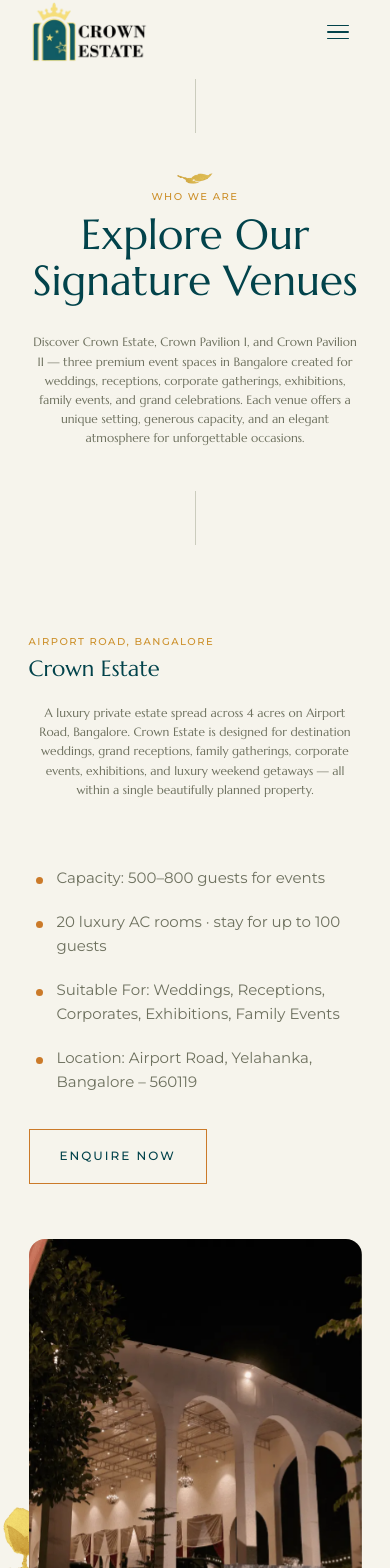
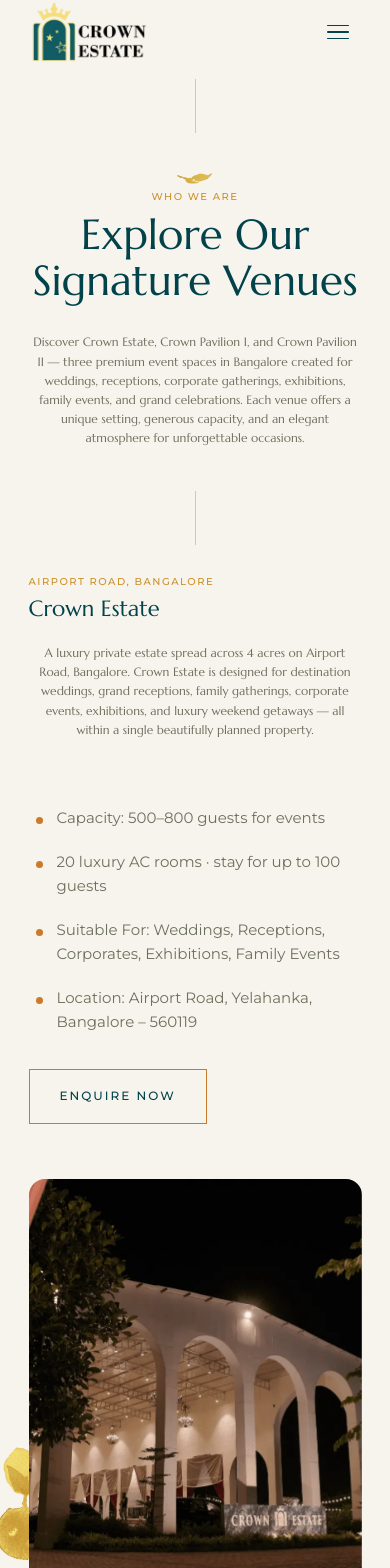
Before and after one commit to vedavyas8688/Crown-Estate, a React (Vite) app: page /about in a window 390 px wide. Shown: the top 1568 px of the page. Built offline with nearby package versions, Linux system fonts and the light colour scheme.

Commit message:
new changes

```diff
--- a/src/pages/AboutPage.jsx
+++ b/src/pages/AboutPage.jsx
@@ -44,12 +44,8 @@
 
       {/* Section heading */}
       <div className="section first">
-        <div className="content">
-          {/* <div className="block-heading margin" style={{ textAlign: 'center', alignItems: 'center', marginBottom: '60px' }} data-reveal>
-            <img src="/images/subtitle.png" loading="lazy" alt="" width="62" className="image-subtitle" />
-            <div className="subtitle">Our Properties<br /></div>
-            <h2 className="heading">Spaces built for extraordinary celebrations</h2>
-          </div> */}
+        <div className="content venue1-responsiveness">
+
 
           {/* Crown Estate — text left, image right */}
           <div className="w-layout-grid grid-2-columns">
@@ -100,7 +96,7 @@
 
       {/* Crown Pavilion I — image left, text right (mobile: text top, image bottom) */}
       <div className="section">
-        <div className="content">
+        <div className="content venue2-responsiveness">
           <div className="w-layout-grid grid-2-columns venue-flip">
             <div className="block-image" data-reveal>
               <div className="overflow-image" style={{ borderRadius: "16px" }}>
@@ -151,7 +147,7 @@
 
       {/* Crown Pavilion II — text left, image right */}
       <div className="section">
-        <div className="content">
+        <div className="content venue3-responsiveness ">
           <div className="w-layout-grid grid-2-columns">
             <div className="block-text" data-reveal>
               <div className="subtitle" style={{ marginBottom: "6px" }}>
--- a/src/styles/globals.css
+++ b/src/styles/globals.css
@@ -1180,3 +1180,42 @@
     margin-top: -85px;
   }
 }
+
+
+/* ---- about section venue1 —   */
+@media (max-width: 767px) {
+  .venue1-responsiveness{
+    margin-top: -80px;
+  }
+}
+
+@media (max-width: 479px) {
+  .venue1-responsiveness {
+    margin-top: -60px;
+  }
+}
+
+/* ---- about section venue2 —   */
+@media (max-width: 767px) {
+  .venue2-responsiveness{
+    margin-top: -80px;
+  }
+}
+
+@media (max-width: 479px) {
+  .venue2-responsiveness {
+    margin-top: -60px;
+  }
+}
+/* ---- about section venue3 —   */
+@media (max-width: 767px) {
+  .venue3-responsiveness{
+    margin-top: -100px;
+  }
+}
+
+@media (max-width: 479px) {
+  .venue3-responsiveness {
+    margin-top: -60px;
+  }
+}
```
